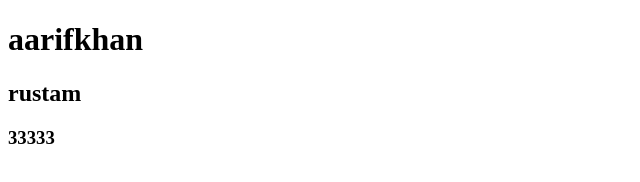
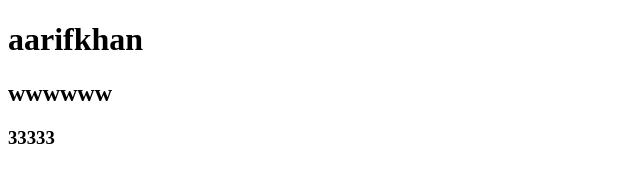
Before and after one commit to AarifMmohmmad/wecode, a plain HTML site: page index.html in a window 1280 px wide. Shown: the full height of the page, 0-640 px from the left. Drawn offline with Linux system fonts and the light colour scheme.

Commit message:
8th commit

```diff
--- a/index.html
+++ b/index.html
@@ -2,7 +2,7 @@
 <html>
     <body>
         <h1>aarifkhan</h1>
-        <h2>rustam</h2>
+        <h2>wwwwww</h2>
         <h3>33333</h3>
     </body>
 </html>
```
